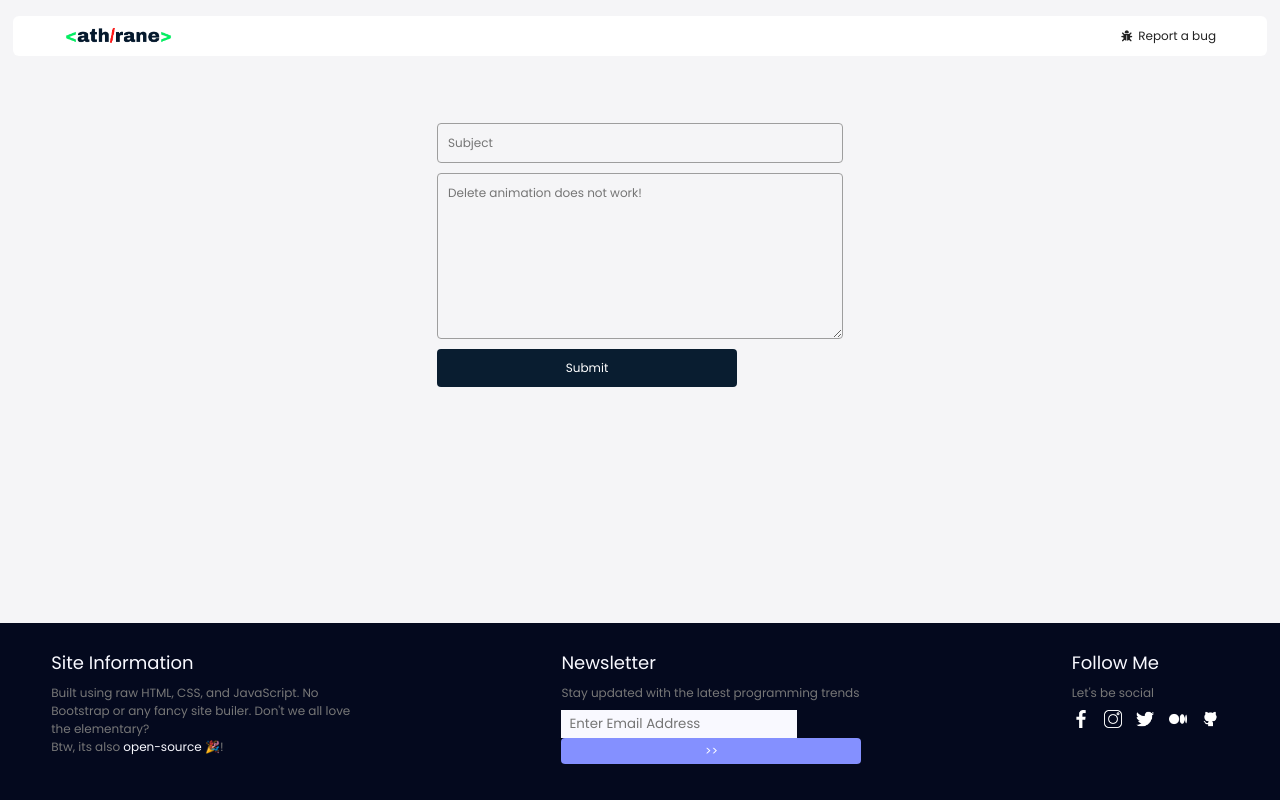
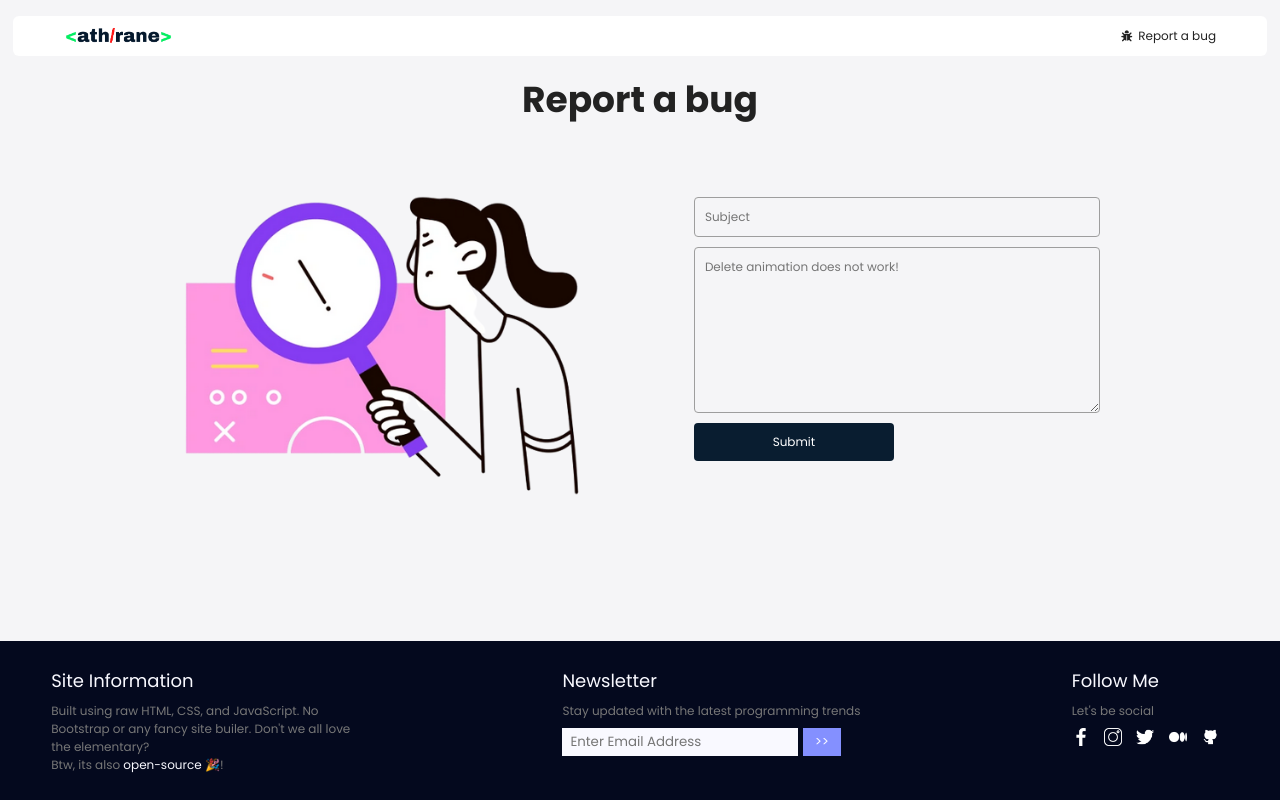
Before and after one commit to Atharane/envisage, a plain HTML site: page bug.html in a window 1280 px wide. Drawn offline with Linux system fonts and the light colour scheme.

Commit message:
add hero image to bug.html

```diff
--- a/bug.html
+++ b/bug.html
@@ -23,7 +23,10 @@
       </a>
     </nav>
 
+    <h2>Report a bug</h2>
+
     <section id="wrapper">
+        <img src="images/find_bug.png" alt="find bug">
         <form action="https://formsubmit.co/atharva.rane0511@gmail.com" method="POST">
             <input type="text" name="subject" placeholder="Subject">
             <textarea placeholder="Delete animation does not work!" name="message" rows="8"></textarea>
--- a/css/bug.css
+++ b/css/bug.css
@@ -1,9 +1,20 @@
+h2{
+    font-size: 36px;
+  text-align: center;
+}
+
 #wrapper {
   display: flex;
-  justify-content: center;
+  justify-content: space-around;
   align-items: center;
   flex-wrap: wrap;
-  margin: 4% 0;
+  margin: 2% 10%;
+}
+
+#wrapper > img{
+  width: 32vw;
+  min-width: 320px;
+  margin: 20px 0;
 }
 
 
@@ -20,11 +31,11 @@ textarea {
   color: #091d30;
 }
 
-input[type="submit"] {
+#wrapper input[type="submit"] {
   display: block;
   border-radius: 4px;
   border: none;
-  min-width: 300px;
+  min-width: 200px;
   padding: 10px;
   margin-bottom: 10px;
   font-size: 12px;
```
Also changed, not shown: enhancements.txt, images/find_bug.png (added).
